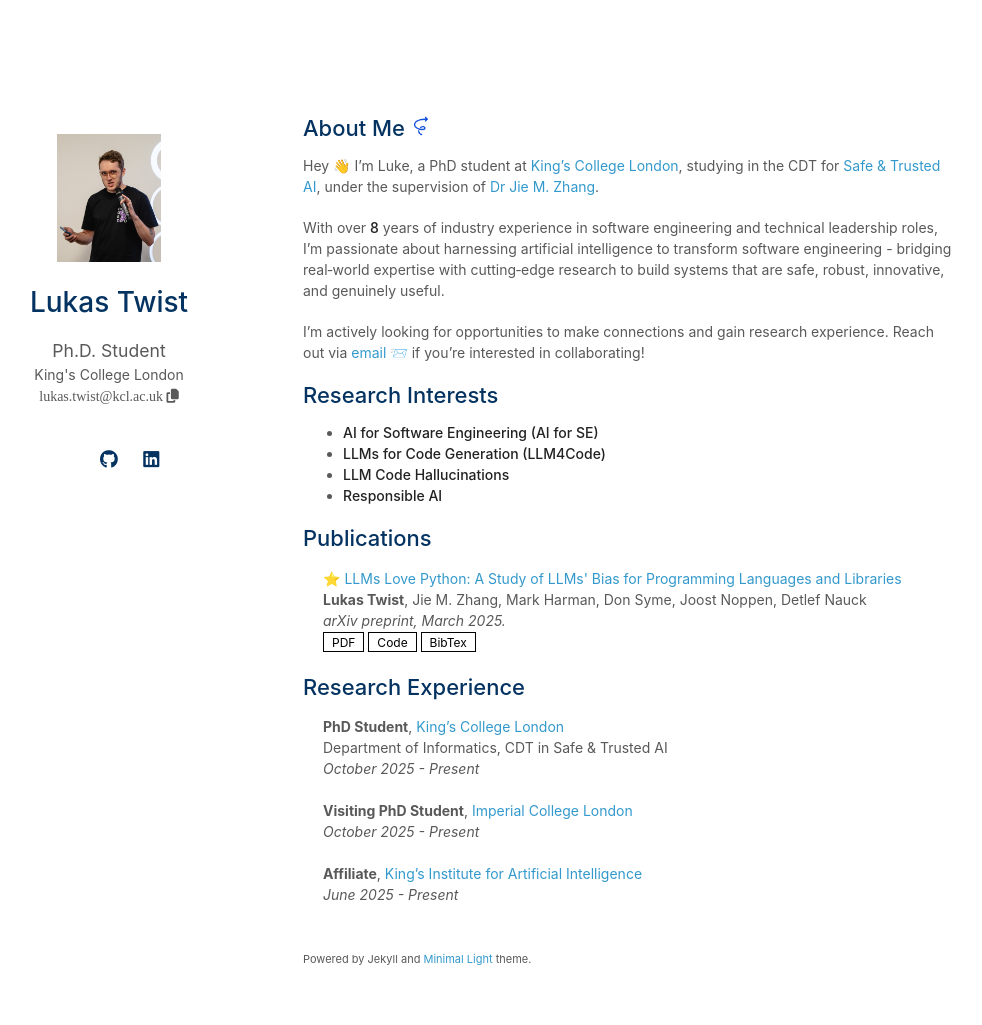
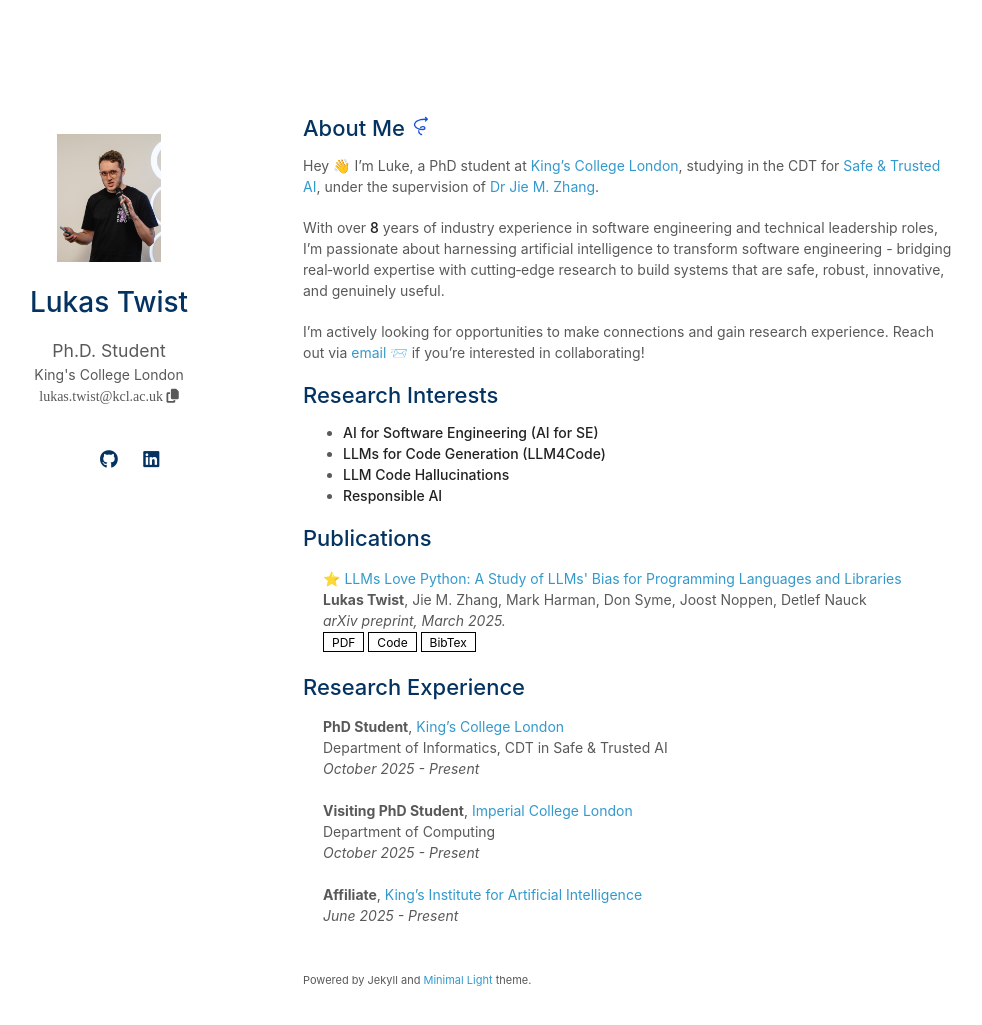
Before and after one commit to itsluketwist/itsluketwist.github.io, a Jekyll site: the page built from index.md, in a window 1280 px wide and 1059 px high. Shown: the top 1025 px of the window, without its empty margins (167-1149 px from the left). Built offline with Jekyll 4.4.1, drawn with Linux system fonts in a browser that asks for light colours; a style sheet for code colours, icons or effects is not loaded; our own code applies the rules of GitHub Pages for plain Markdown files.

Commit message:
Add DoC to Imperial.

```diff
--- a/_data/experience.yml
+++ b/_data/experience.yml
@@ -9,6 +9,7 @@ main:
 
   - title: Visiting PhD Student
     organisation: "Imperial College London"
+    extra: "Department of Computing"
     start: October 2025
     end: Present
     website: "https://www.imperial.ac.uk/"
```
